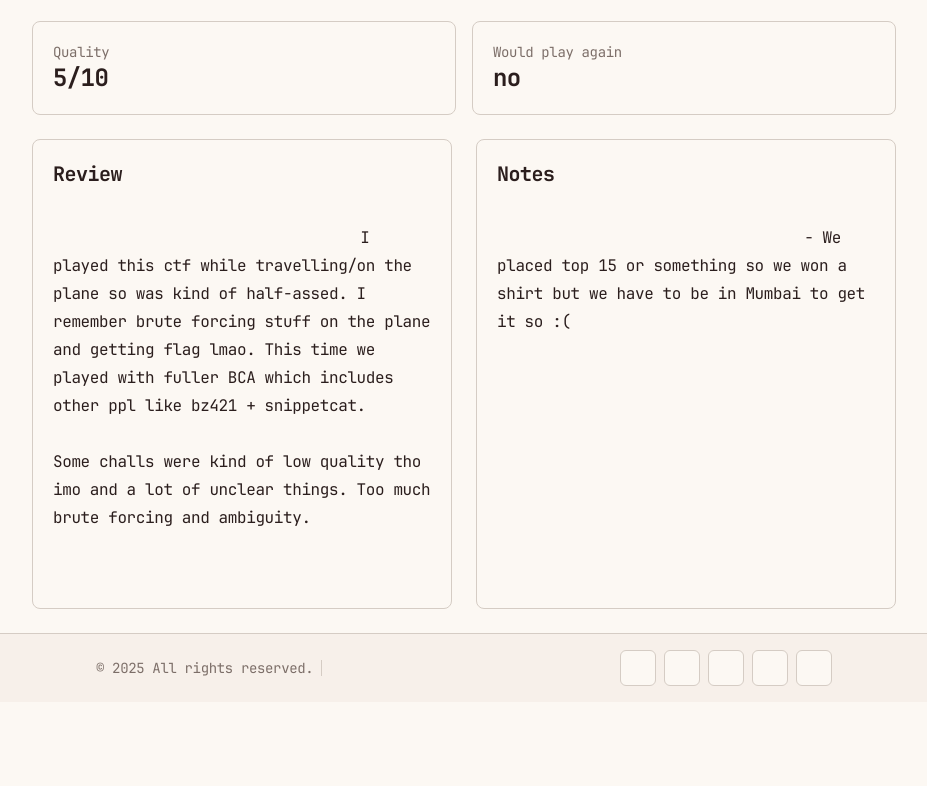
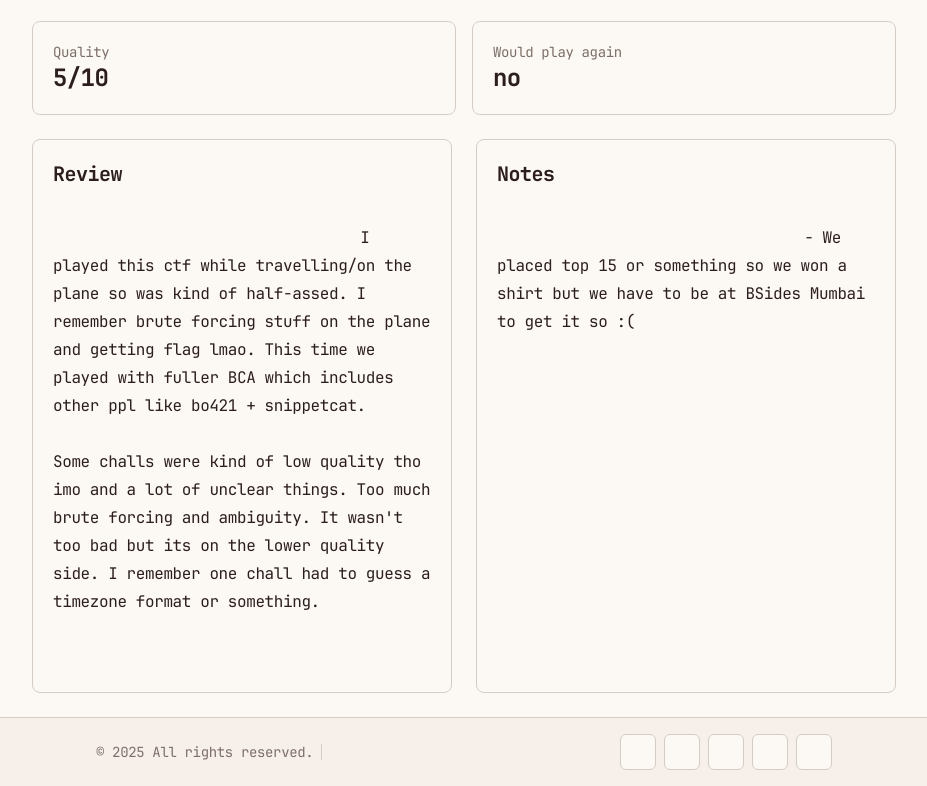
Before and after one commit to colding10/colding10.github.io, an Astro site: page /history/bdsec-ctf-2025 in a window 1280 px wide. Shown: the part 397-1183 px from the top of the page, without its empty margins (176-1103 px from the left). Before the commit the page ends 1099 px from the top, so only its background shows below. Built offline with nearby package versions, Linux system fonts and the light colour scheme; Astro itself is replaced by a stand-in of ours; some packages are replaced by stand-ins of ours; some icons are missing.

Commit message:
idk some small edits

```diff
--- a/src/content/ctfs/bdsec-ctf-2025.md
+++ b/src/content/ctfs/bdsec-ctf-2025.md
@@ -7,11 +7,11 @@ description: 'so we won a shirt... but never got it'
 month: 7
 year: 2025
 review: |
-  I played this ctf while travelling/on the plane so was kind of half-assed. I remember brute forcing stuff on the plane and getting flag lmao. This time we played with fuller BCA which includes other ppl like bz421 + snippetcat.
+  I played this ctf while travelling/on the plane so was kind of half-assed. I remember brute forcing stuff on the plane and getting flag lmao. This time we played with fuller BCA which includes other ppl like bo421 + snippetcat.
 
-  Some challs were kind of low quality tho imo and a lot of unclear things. Too much brute forcing and ambiguity.
+  Some challs were kind of low quality tho imo and a lot of unclear things. Too much brute forcing and ambiguity. It wasn't too bad but its on the lower quality side. I remember one chall had to guess a timezone format or something.
 quality: 5/10
 wouldPlayAgain: no
 notes: |
-  - We placed top 15 or something so we won a shirt but we have to be in Mumbai to get it so :(
+  - We placed top 15 or something so we won a shirt but we have to be at BSides Mumbai to get it so :(
 ---
--- a/src/content/ctfs/byuctf-2025.md
+++ b/src/content/ctfs/byuctf-2025.md
@@ -7,10 +7,10 @@ description: 'beat cbf + carried tien (dudcom groomed me)'
 month: 5
 year: 2025
 review: |
-  A fun event overall. I don't remember too much at the time of writing this, except that I kind of tryharded and solved a lot of challs from like every category. OSINT was fun I think
+  A fun event overall. I don't remember too much at the time of writing this, except that I kind of tryharded and solved a good amount of challs from like every category. OSINT was fun I think
 quality: 8/10
 wouldPlayAgain: yes
 notes: |
-  - I think Dudcom my goat invited me to SPL after this one lmao
+  - I think Dudcom my goat invited me to SPL after this one lmao.
 writeupUrl: /blog/byuctf2025
 ---
--- a/src/content/ctfs/corctf-2025.md
+++ b/src/content/ctfs/corctf-2025.md
@@ -11,5 +11,5 @@ review: |
 quality: 9/10
 wouldPlayAgain: yes
 notes: |
-  - Ngl I only did some easy rev then skillissued on boat_vm. At least I learned a lot about VM rev from working on boat_vm with DisplayGFX + dudcom. Also hopefully the part of dudcom's body that got injured (those who know) is better now lol
+  - Ngl I only did some easy rev then skillissued on boat_vm. At least I learned a lot about VM rev from working on boat_vm with DisplayGFX + dudcom. Also hopefully the part of dudcom's body that got injured (those who know) is better now lol.
 ---
```
